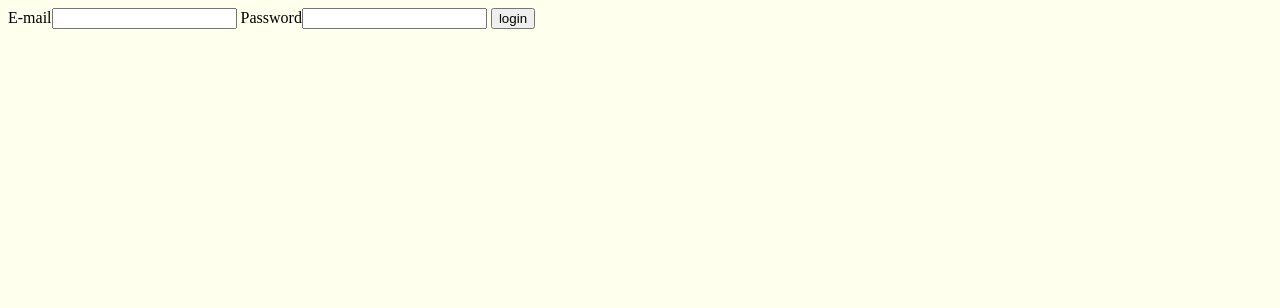
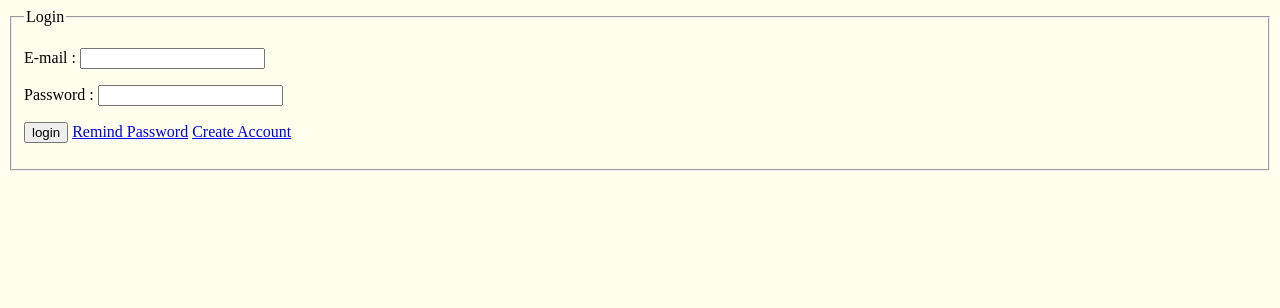
Before and after one commit to teamikl/pyninjam.jamfarm, a Flask app: page /login in a window 1280 px wide. Shown: the top 308 px of the page. Run offline with Flask 2, Linux system fonts and the light colour scheme; some libraries are stand-ins or nearby versions.

Commit message:
python/jamfarm portal ini/bat

```diff
--- a/flask/jamfarmportal/application.py
+++ b/flask/jamfarmportal/application.py
@@ -11,6 +11,7 @@ from flask import (
 import ninjam
 from database import db_session
 from models import User, Site
+from utils import generate_password
 
 app = Flask(__name__)
 app.secret_key = "\x7fE?yW\x9c\xceP\xc0\x06'\x97f\xd6\xddL\xe3pu\xd8\x87.FR"
@@ -25,6 +26,28 @@ def index():
     return render_template('index.html',
         timestamp=datetime.datetime.today(),
         server_list=Site.query.all())
+
+@app.route('/admin/db/dump')
+def admin_db_dump():
+    # For debug/admin db view
+    return render_template('admin_db_dump.html',
+        users=User.query.all(),
+        sites=Site.query.all())
+
+@app.route('/register', methods=['GET', 'POST'])
+def register():
+    # XXX: POST ... Bad Request
+    if request.method == 'POST':
+        email = request.form['email']
+        # Check valid email address
+        # Send password to mail
+
+        user = User(email, password=generate_password())
+        db_session.add(user)
+        db_session.commit()
+
+        return redirect('/')
+    return render_template('register_form.html')
 
 @app.route('/login', methods=['GET', 'POST'])
 def login():
--- a/flask/jamfarmportal/models.py
+++ b/flask/jamfarmportal/models.py
@@ -8,6 +8,7 @@ class User(Base):
     id = Column(Integer, primary_key=True)
     email = Column(String(128), unique=True)
     password = Column(String(16), unique=True)
+    # created = Column(DateTime, default=datetime.now())
 
     def __init__(self, email=None, password=None):
         self.email = email
--- a/flask/jamfarmportal/templates/login_form.html
+++ b/flask/jamfarmportal/templates/login_form.html
@@ -3,10 +3,20 @@
 {% block title %}Login form{% endblock %}
 {% block content %}
 
-<form action="/login" method="POST">
-<label>E-mail</label><input type="text" name="email" />
-<label>Password</label><input type="password" name="password" />
-<input type="submit" value="login" />
+<form action="/login" method="post">
+  <fieldset>
+  <legend>Login</legend>
+  <p>
+    <label for="email">E-mail : </label>
+    <input type="text" name="email" id="email" />
+  <p>
+    <label for="password">Password : </label>
+    <input type="password" name="password" id="password" />
+  <p>
+    <input type="submit" value="login" />
+    <a href="/remind">Remind Password</a>
+    <a href="/register">Create Account</a>
+  </fieldset>
 </form>
 
 {% endblock %}
```
